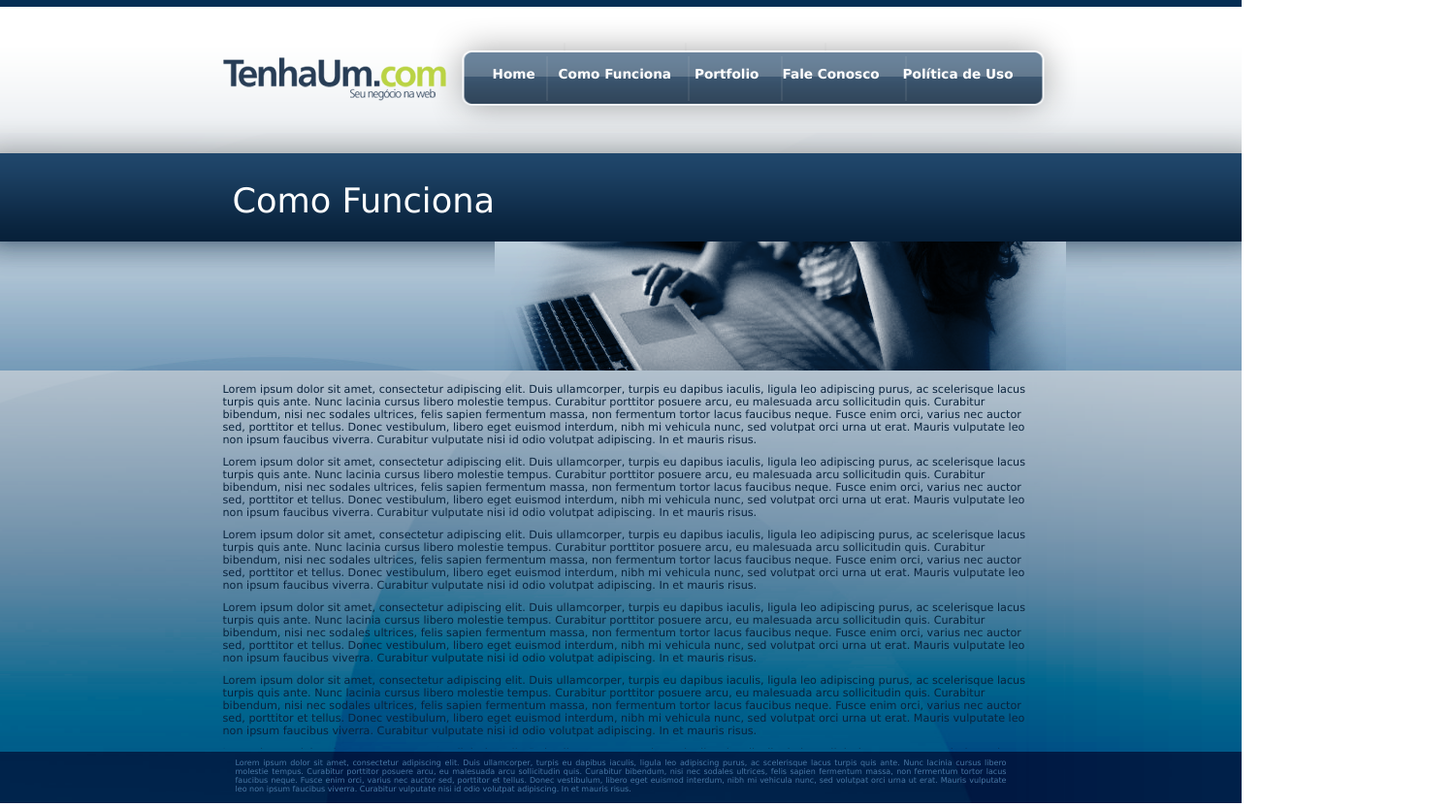
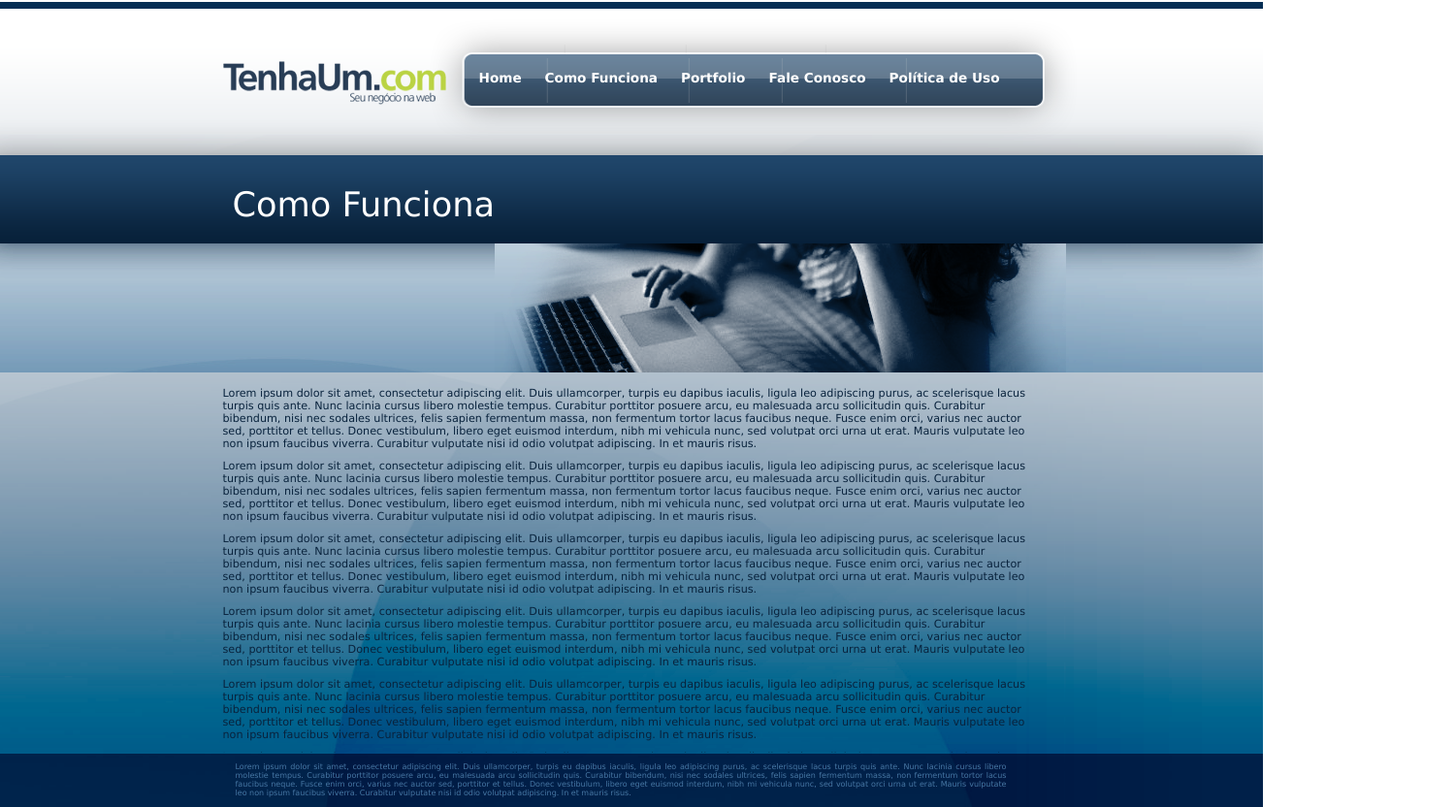
Before and after one commit to mv-carmezim/Interfaces, a plain HTML site: page interfaceBase/web/index.html in a window 1280 px wide. Shown: the whole page at 97% size, 1500 px wide, since content can reach past the window. Drawn offline with Linux system fonts and the light colour scheme.

Commit message:
Correcao no posicionamento do menu

```diff
--- a/interfaceAssine/web/css/main.css
+++ b/interfaceAssine/web/css/main.css
@@ -5,16 +5,18 @@
 }
 body{
     background-image:url("img/base_background.png");
-    background-position:center 2px;
+    background-position: center 2px;
+    background-repeat: no-repeat;
     text-align:center;
 }
 #page{
+    margin: 38px auto;
+    top: 0;
     width: 841px;
-    margin: 3% auto;
-
 }
 #pageHeader{
     float: left;
+    position: absolute;
     width: 100%;
 }
 #pageHeader img.logo{
@@ -24,33 +26,38 @@ body{
 #pageHeader ul.mainMenu{
     float: left;
     font-size: 0.85em;
-    left: 0;
+    height: 50px;
+    left: 250px;
     list-style-type: none;
-    margin-left: 4px;
-    position: relative;
-    top: 20px;
+    position: absolute;
+    top: 0;
     vertical-align: middle;
     width: 570px;
 }
 #pageHeader ul.mainMenu li{
-
-    float:left;
-    padding:0px 0 7px 24px;
+    float: left;
+    height: 100%;
+    line-height: 100%;
+    padding: 0 0 7px 24px;
+    vertical-align: middle;
 }
 #pageHeader ul.mainMenu li a{
-    color:#FFFFFF;
-    float:left;
-    font-size:1em;
-    font-weight:bold;
-    text-decoration:none;
+    color: #FFFFFF;
+    float: left;
+    font-size: 1em;
+    font-weight: bold;
+    line-height: 100%;
+    margin-top: 20px;
+    text-decoration: none;
+    vertical-align: middle;
 }
 #pageContent{
-    background-image:url("img/boxes_background.png");
-    background-repeat:no-repeat;
-    float:left;
-    margin-left:15px;
-    margin-top:10px;
-    padding-top:20px;
+    background-image: url("img/boxes_background.png");
+    background-repeat: no-repeat;
+    float: left;
+    margin-left: 15px;
+    margin-top: 82px;
+    padding-top: 20px;
 }
 #pageContent .contentBox{
     float: left;
@@ -116,7 +123,7 @@ body{
 #pageContent .contentBox ul.boxServices{
     list-style-type:none;
     margin-top: 5px;
-    width:100%;
+    width:195px;
     float: left;
 }
 #pageContent .contentBox form ul.boxServices li{
--- a/interfaceBase/web/css/main.css
+++ b/interfaceBase/web/css/main.css
@@ -5,50 +5,57 @@
 }
 body{
     background-image:url("img/base_background.png");
-    background-position:center 0;
+    background-position: center 2px;
+    background-repeat: no-repeat;
     text-align:center;
 }
 #page{
+    margin: 58px auto;
+    top: 0;
     width: 841px;
-    margin: 3% auto;
-
 }
 #pageHeader{
     float: left;
+    position: absolute;
     width: 100%;
 }
 #pageHeader img.logo{
     float:left;
-    margin-right:10px;
-    margin-top:5px;
+    margin-top: -11px;
 }
 #pageHeader ul.mainMenu{
     float: left;
     font-size: 0.85em;
-    left: 0;
+    height: 50px;
+    left: 250px;
     list-style-type: none;
-    margin-left: 4px;
-    position: relative;
-    top: 20px;
+    position: absolute;
+    top: 0;
     vertical-align: middle;
     width: 570px;
 }
 #pageHeader ul.mainMenu li{
-    float:left;
-    padding-left:24px;
-    padding-top:10px;
+    float: left;
+    height: 100%;
+    line-height: 100%;
+    padding: 0 0 7px 24px;
+    vertical-align: middle;
 }
 #pageHeader ul.mainMenu li a{
-    color:#FFFFFF;
-    float:left;
-    font-size:1em;
-    font-weight:bold;
-    text-decoration:none;
+    color: #FFFFFF;
+    float: left;
+    font-size: 1em;
+    font-weight: bold;
+    line-height: 100%;
+    margin-top: 16px;
+    text-decoration: none;
+    vertical-align: middle;
 }
 #pageContent{
     float: left;
+    margin-top: 62px;
+    text-align: left;
     width: 100%;
-    text-align: left;
 }
 #pageContent .contentTitle{
     color:white;
@@ -60,20 +67,20 @@ body{
     padding-top:25px;
 }
 #pageContent .contentImageDecorator{
-    float:right;
-    position:absolute;
-    top:249px;
+    float: right;
+    position: absolute;
+    top: 251px;
 }
 #pageContent .mainContent{
-    color:#09233D;
-    float:left;
-    font-family:Trebuchet MS,sans-serif;
-    font-size:0.7em;
-    height:372px;
-    margin-top:127px;
-    overflow:auto;
-    padding:10px;
-    width:100%;
+    color: #09233D;
+    float: left;
+    font-family: Trebuchet MS,sans-serif;
+    font-size: 0.7em;
+    height: 372px;
+    margin-top: 127px;
+    overflow: auto;
+    padding: 10px;
+    width: 100%;
 }
 #pageContent .mainContent p{
     margin-top: 5px;
```
